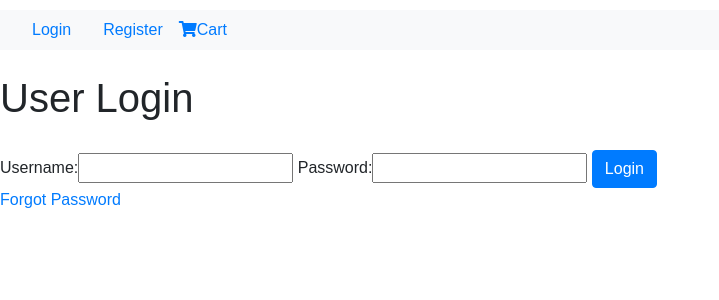
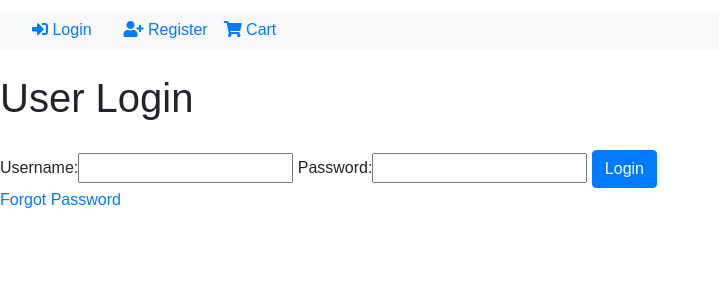
Before and after one commit to ai-ionascu/ecommerce, a Django app: page /accounts/login/ in a window 1280 px wide. Shown: the top 300 px of the page, without its empty margins (0-719 px from the left). Run offline with Django 3.2, Linux system fonts and the light colour scheme; some libraries are stand-ins or nearby versions.

Commit message:
updated base template

```diff
--- a/templates/base.html
+++ b/templates/base.html
@@ -18,15 +18,15 @@
         <nav class='navbar navbar-light bg-light'>
             <ul class='nav'>
                 {% if user.is_authenticated %}
-                    <li class="nav-item px-3"><a href="{% url 'profile' %}">Profile</a></li>
-                    <li class="nav-item px-3"><a href="{% url 'logout' %}">Logout</a></li>
+                    <li class="nav-item px-3"><a href="{% url 'profile' %}"><i class="fa fa-user"></i> Profile</a></li>
+                    <li class="nav-item px-3"><a href="{% url 'logout' %}"><i class="fas fa-sign-out-alt"></i> Logout</a></li>
                 {% else %}
-                    <li class="nav-item px-3"><a href="{% url 'login' %}">Login</a></li>
-                    <li class="nav-item px-3"><a href="{% url 'registration' %}">Register</a></li>
+                    <li class="nav-item px-3"><a href="{% url 'login' %}"><i class="fa fa-sign-in-alt"></i> Login</a></li>
+                    <li class="nav-item px-3"><a href="{% url 'registration' %}"><i class="fa fa-user-plus"></i> Register</a></li>
                 {% endif %}
                 <li>
                         <a href="{% url 'view_cart' %}">
-                            <i class="fa fa-shopping-cart"></i>Cart
+                            <i class="fa fa-shopping-cart"></i> Cart
                             {% if product_count > 0 %}
                             <label class="badge badge-warning">{{ product_count }}</label>
                             {% endif %}
```
